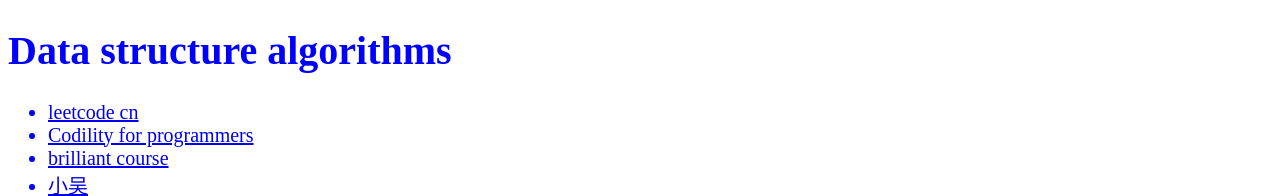
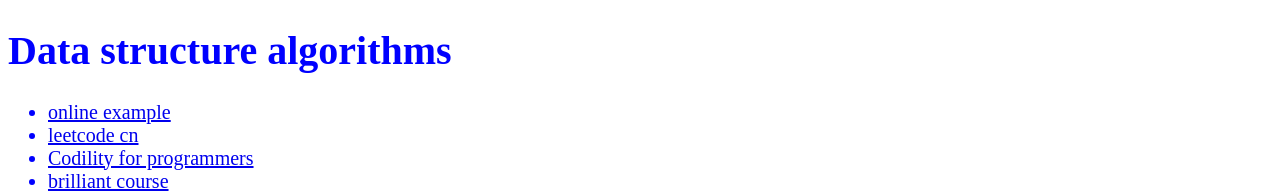
Before and after one commit to weikee94/next-ssr, a Next.js app: page /dsalgo in a window 1280 px wide. Shown: the top 196 px of the page. Built offline with nearby package versions, Linux system fonts and the light colour scheme.

Commit message:
add repl link

```diff
--- a/pages/dsalgo.js
+++ b/pages/dsalgo.js
@@ -5,6 +5,9 @@
     <div style={{ fontSize: "20px", color: "blue" }}>
       <h1>Data structure algorithms</h1>
       <ul>
+        <li>
+          <a href="https://repl.it/@wei94/bigo">online example</a>
+        </li>
         <li>
           <a href="https://leetcode-cn.com/explore/interview/card/top-interview-quesitons-in-2018/">
             leetcode cn
@@ -31,14 +34,14 @@
       </ul>
       <p>
         <img
-          style={{ width: "50%" }}
+          style={{ width: "30%" }}
           src="/static/bigorule3.jpg"
           alt="roadmap"
         />
         <img
+          style={{ width: "30%" }}
           src="/static/oquadratic.jpg"
           alt="big-o-quadratic"
-          style={{ width: "50%" }}
         />
       </p>
     </div>
```
